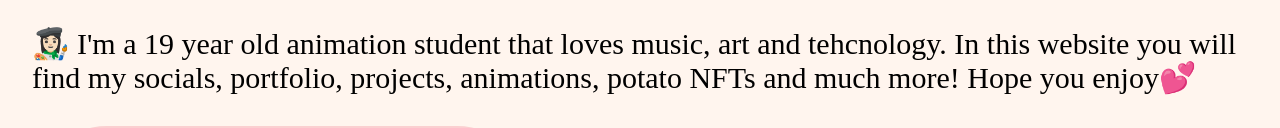
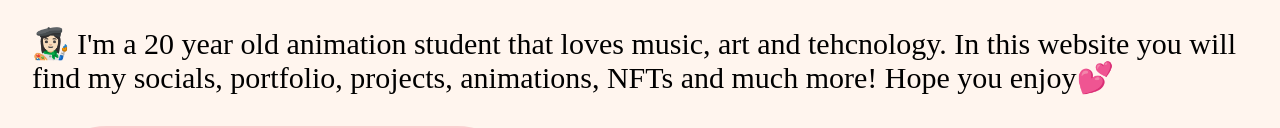
Before and after one commit to anaruedalastra/anarueda.art, a website: page index.html in a window 1280 px wide. Shown: the part 308-436 px from the top of the page. Drawn offline with nearby package versions, Linux system fonts and the light colour scheme.

Commit message:
UpdateBDAY index.html

```diff
--- a/index.html
+++ b/index.html
@@ -320,8 +320,8 @@
 		</div>
 		<h2 class="cool-fontmedium">(Or Ana Rueda's Website)</h2>
 		<p class="ana">
-			👩🏻‍🎨 I'm a 19 year old animation student that loves music, art and tehcnology. In this
-			website you will find my socials, portfolio, projects, animations, potato NFTs and much more! Hope you enjoy💕
+			👩🏻‍🎨 I'm a 20 year old animation student that loves music, art and tehcnology. In this
+			website you will find my socials, portfolio, projects, animations, NFTs and much more! Hope you enjoy💕
 
 		<div class="cute-header">
 			<h3 class="cool-fontlessbig"> My socials 👇🏻</h3>
@@ -614,7 +614,7 @@
 			</div>
 		<h3 class="cool3-font">🌌 Future Goals 🌌</h3>
 		<p class="ana">
-			This 2023: finish first year of my animation degree while improving my code skills.
+			This 2024: finish second year of my animation degree and learn to master the Rive app.
 			My main goal is to become a professional artist and designer, I will
 			share my work experience and projects here.
 		</p>
```
